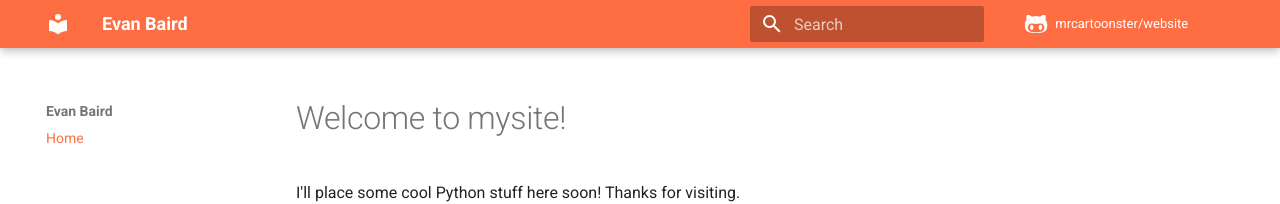
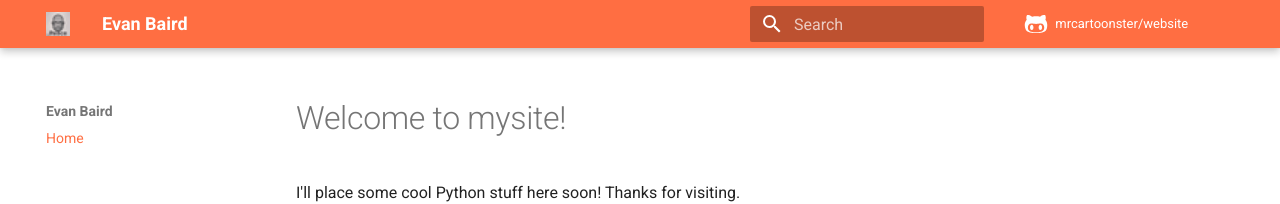
Before and after one commit to mrcartoonster/website, an MkDocs documentation site: the page built from docs/index.md, in a window 1280 px wide. Shown: the top 204 px of the page. Built offline with MkDocs 1.6.1 and Material for MkDocs 9.7.7, drawn with Linux system fonts in a browser that asks for light colours; comment, search, counter and statistics services are not loaded.

Commit message:
👌 IMPROVE: adding logo

```diff
--- a/mkdocs.yml
+++ b/mkdocs.yml
@@ -13,6 +13,7 @@ theme:
   icon:
     repo: fontawesome/brands/github-alt
   favicon: images/favicon.ico
+  logo: images/favicon.ico
 nav:
  - Home: index.md
 markdown_extensions:
```
